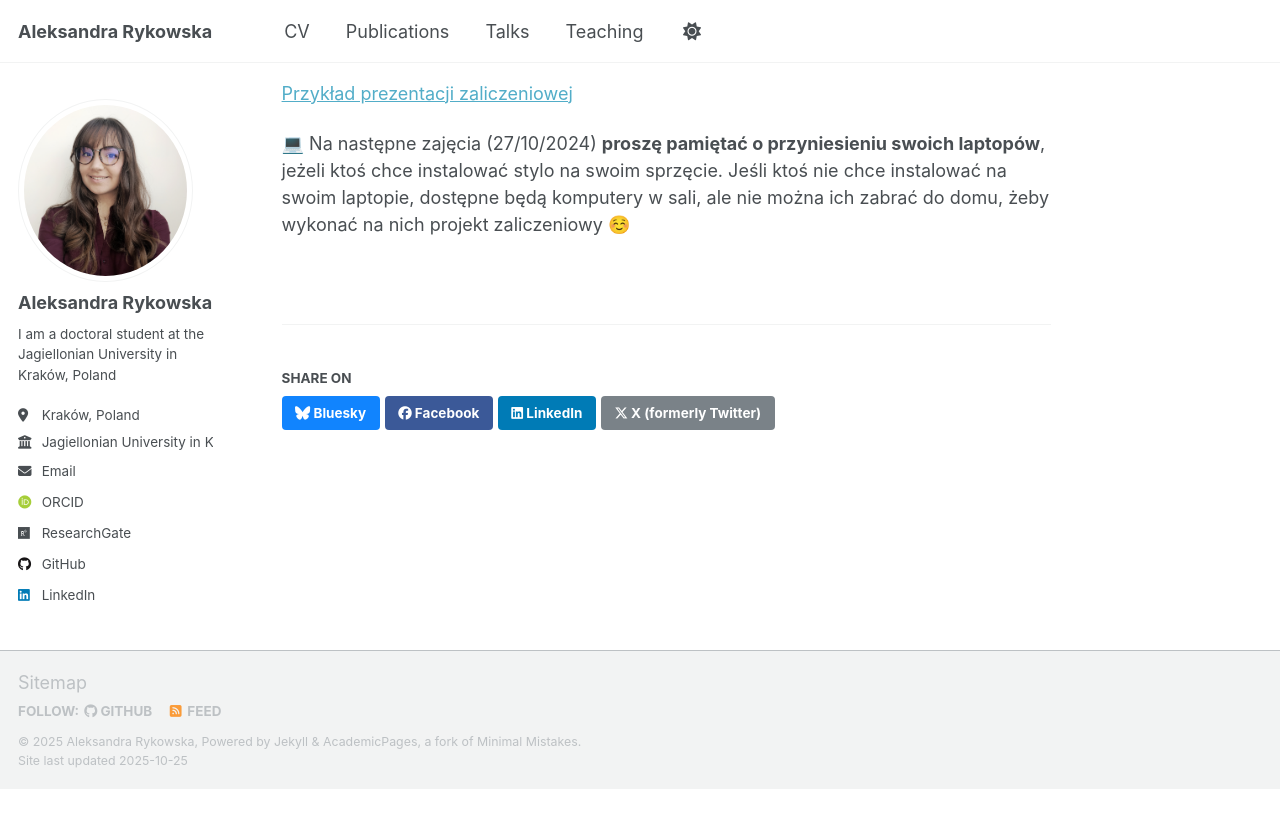
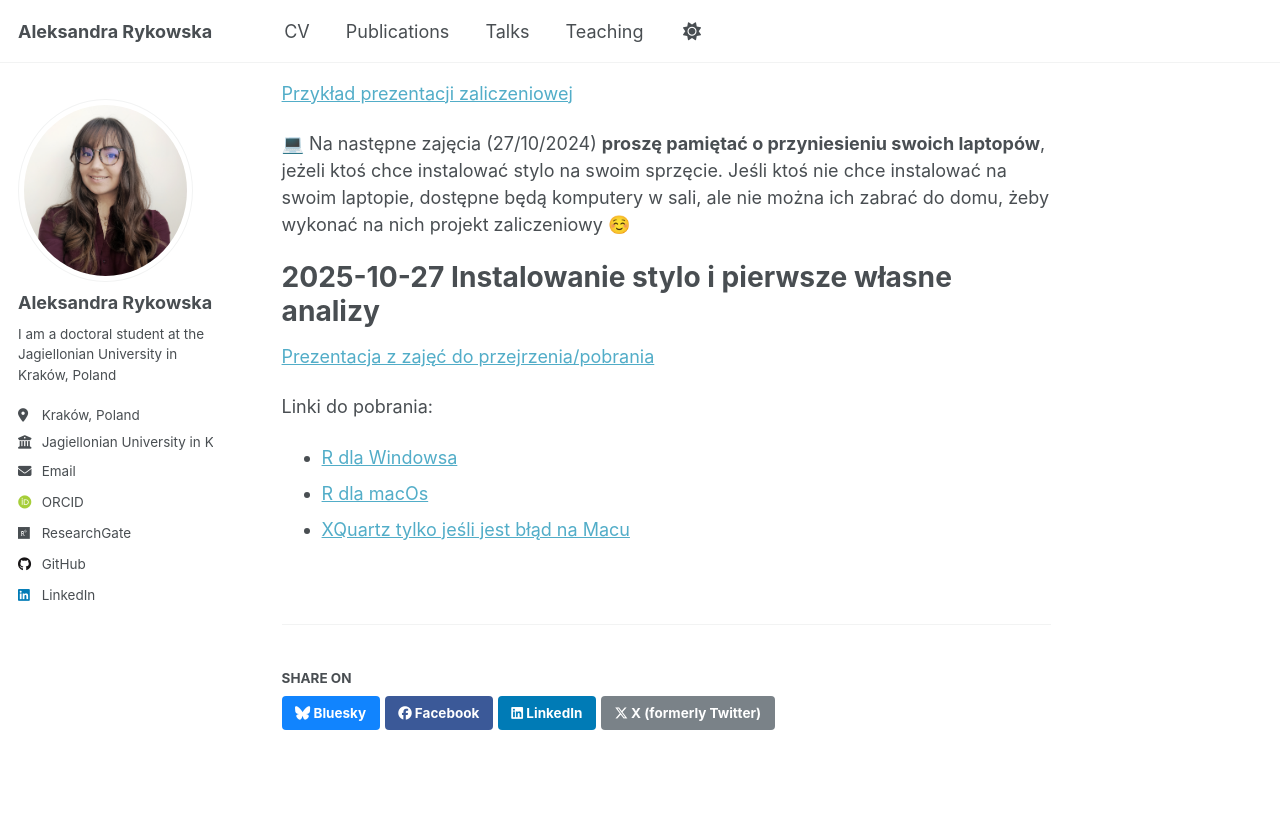
Before and after one commit to aleksandra2812/aleksandra2812.github.io, a Jekyll site: the page built from _teaching/2025-winter-teaching-1.md, in a window 1280 px wide and 900 px high, scrolled down 750 px. Shown: the top 828 px of the window. Built offline with Jekyll 4.4.1, drawn with Linux system fonts in a browser that asks for light colours; some web fonts are replaced; a script that is not in the unit is left out; before the commit the page ends 1538 px from its top, so only the background shows below that.

Commit message:
Add slides for next classes

```diff
--- a/_teaching/2025-winter-teaching-1.md
+++ b/_teaching/2025-winter-teaching-1.md
@@ -30,3 +30,12 @@ Warunki zaliczenia:
 <a href="/files/Rykowska_dramatfrancuski.pdf" target="_blank">Przykład prezentacji zaliczeniowej</a>
 
 💻 Na następne zajęcia (27/10/2024) **proszę pamiętać o przyniesieniu swoich laptopów**, jeżeli ktoś chce instalować stylo na swoim sprzęcie. Jeśli ktoś nie chce instalować na swoim laptopie, dostępne będą komputery w sali, ale nie można ich zabrać do domu, żeby wykonać na nich projekt zaliczeniowy ☺️
+
+2025-10-27 Instalowanie stylo i pierwsze własne analizy
+======
+<a href="/files/2710_CyfroweNarzedzia.pdf" target="_blank">Prezentacja z zajęć do przejrzenia/pobrania</a>
+
+Linki do pobrania:
+- [R dla Windowsa](https://cran.r-project.org/bin/windows/base/)
+- [R dla macOs](https://cran.r-project.org/bin/macosx/)
+- [XQuartz tylko jeśli jest błąd na Macu](http://www.xquartz.org)
```
Also changed, not shown: _pages/cv.md (+1 -1 lines), 1 other file.
